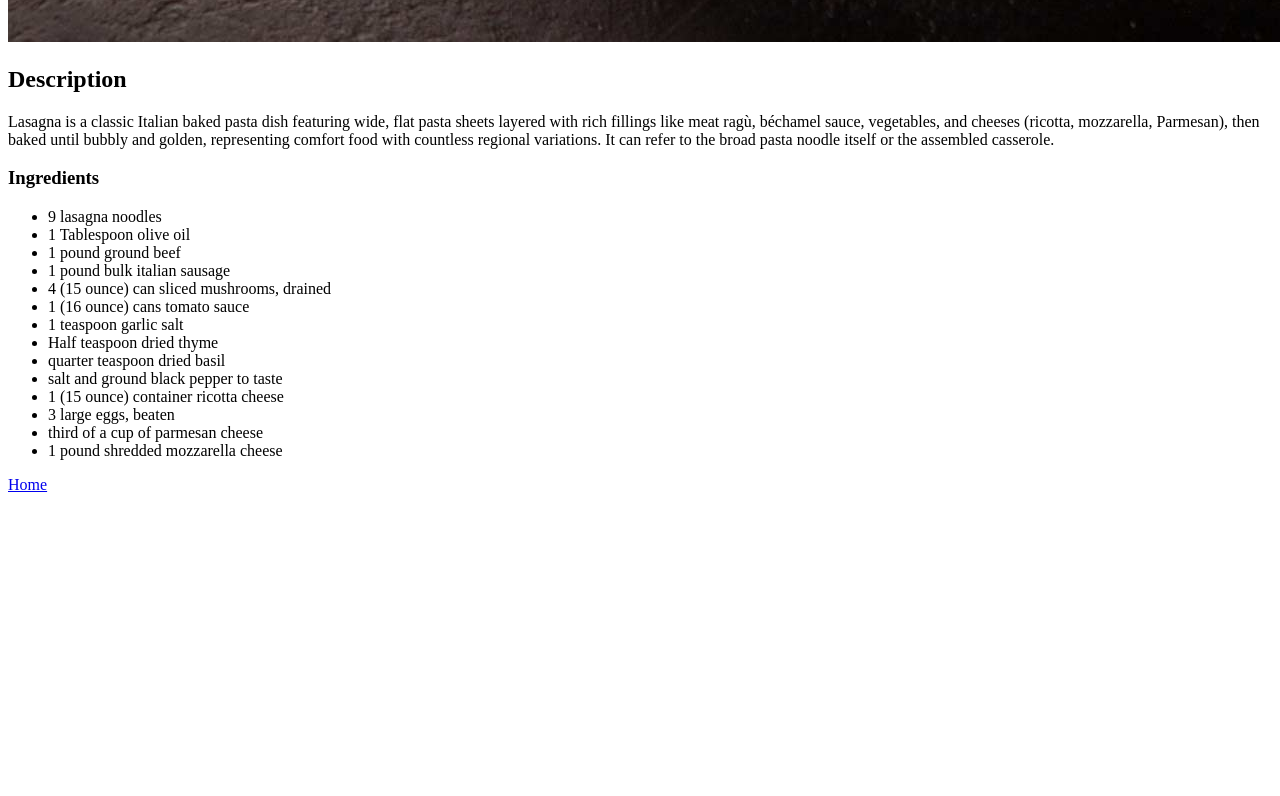
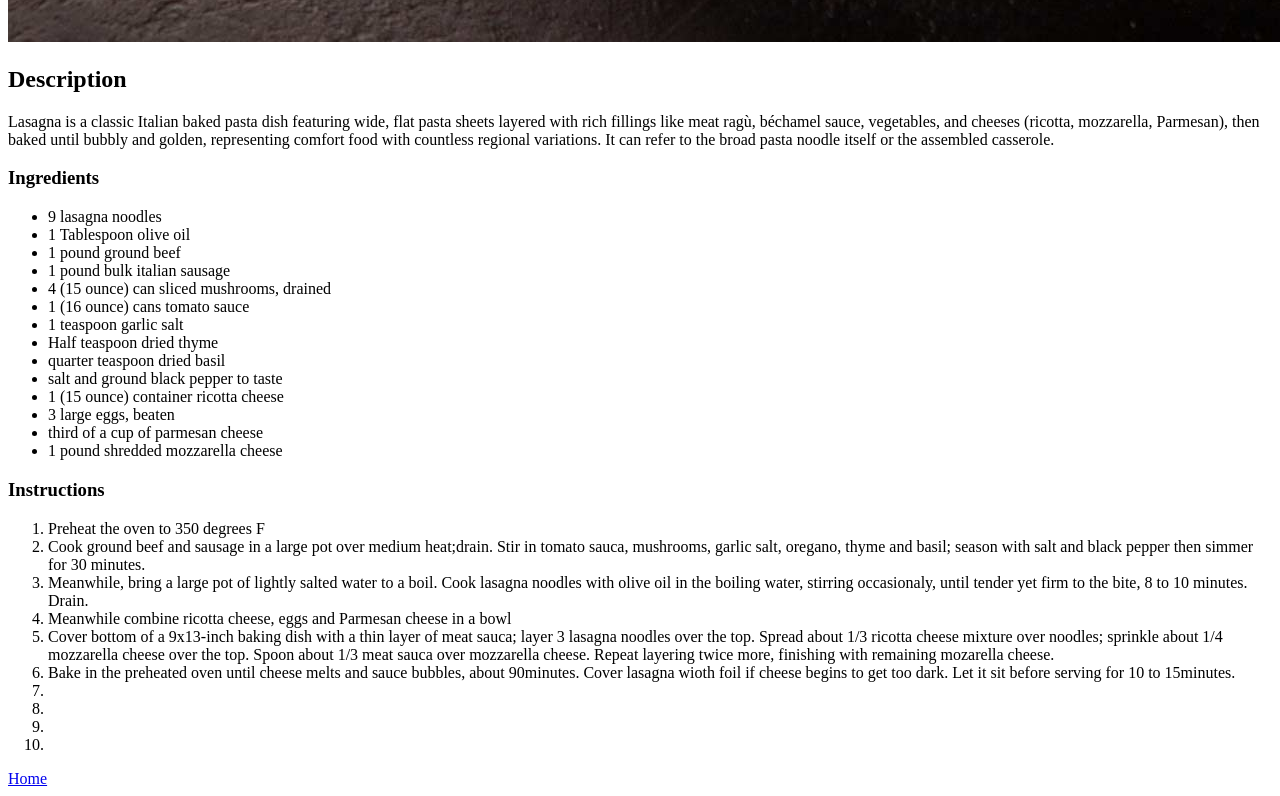
Before and after one commit to lewisdwilliams1990-ctrl/odin-recipes, a plain HTML site: page recipes/lasagna.html in a window 1280 px wide. Shown: the part 2342-3138 px from the top of the page. Before the commit the page ends 2844 px from the top, so only its background shows below. Drawn offline with Linux system fonts and the light colour scheme.

```diff
--- a/recipes/lasagna.html
+++ b/recipes/lasagna.html
@@ -27,6 +27,21 @@
         <li>third of a cup of parmesan cheese</li>
         <li>1 pound shredded mozzarella cheese</li>
     </ul>
+    <h3>Instructions</h3>
+    <ol>
+        <li>Preheat the oven to 350 degrees F</li>
+        <li>Cook ground beef and sausage in a large pot over medium heat;drain. Stir in tomato sauca, mushrooms, garlic salt, oregano, thyme and basil; season with salt and black pepper then simmer for 30 minutes.</li>
+        <li>Meanwhile, bring a large pot of lightly salted water to a boil. Cook lasagna noodles with olive oil in the boiling water, stirring occasionaly, until tender yet firm to the bite, 8 to 10 minutes. Drain.</li>
+        <li>Meanwhile combine ricotta cheese, eggs and Parmesan cheese in a bowl</li>
+        <li>Cover bottom of a 9x13-inch baking dish with a thin layer of meat sauca; layer 3 lasagna noodles over the top. Spread about 1/3 ricotta cheese mixture over noodles; sprinkle about 1/4 mozzarella cheese over the top. Spoon about 1/3 meat sauca over mozzarella cheese. Repeat layering twice more, finishing with remaining mozarella cheese.</li>
+        <li>Bake in the preheated oven until cheese melts and sauce bubbles, about 90minutes. Cover lasagna wioth foil if cheese begins to get too dark. Let it sit before serving for 10 to 15minutes.</li>
+        <li></li>
+        <li></li>
+        <li></li>
+        <li></li>
+    </ol>
+
+
     <a href="../index.html">Home</a>
 </body>
 </html>
```
